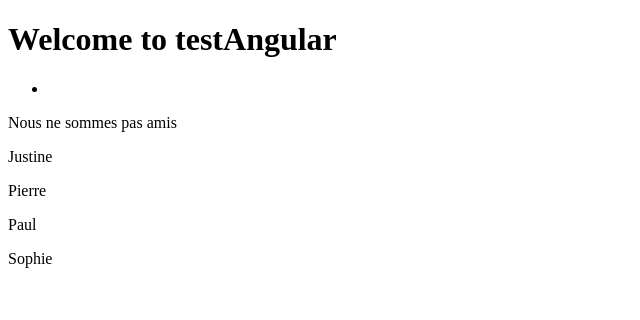
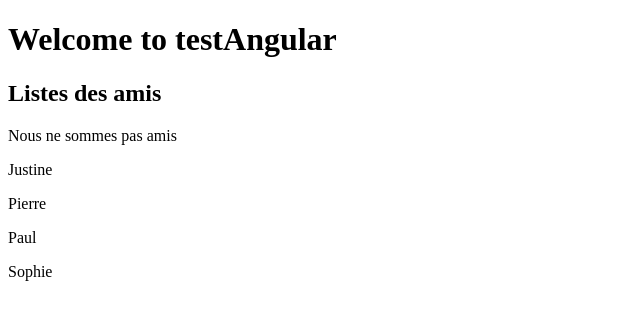
Before and after one commit to SacleuxBenoit/testAngular, an Angular app in the folder testAngular/: page / in a window 1280 px wide. Shown: the top 320 px of the page, without its empty margins (0-640 px from the left). Built offline with nearby package versions, Linux system fonts and the light colour scheme.

Commit message:
add content in the template in importclass.component.ts

```diff
--- a/testAngular/src/app/importclass/importclass.component.ts
+++ b/testAngular/src/app/importclass/importclass.component.ts
@@ -3,8 +3,9 @@ import { Component, OnInit } from '@angular/core';
 @Component({
   selector: '.app-importclass',
   template: `
-    <ul>
-    <li></li>
+  <h2>Listes des amis</h2>
+    <ul *ngFor="let friend of firends">
+    <li>{{friend.name}} - {{firend.age}}</li>
     </ul>
   `,
   styles: ['']
```
